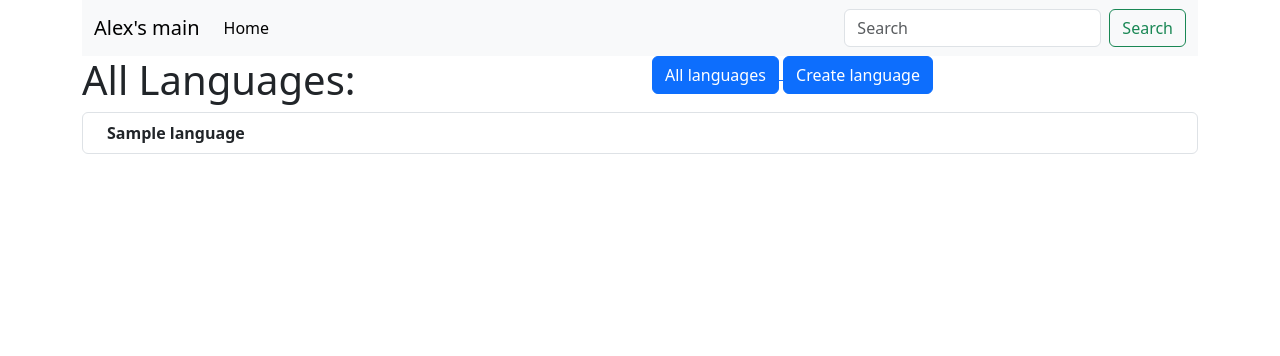
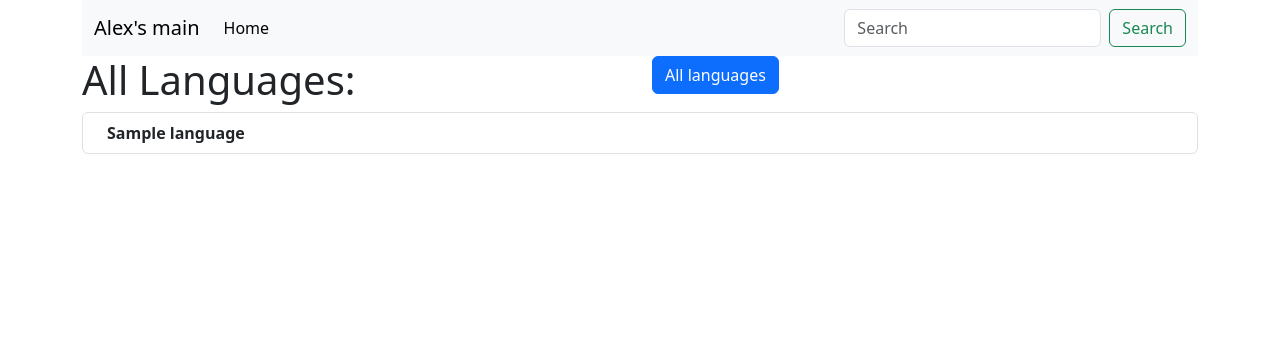
Before and after one commit to AlexanderSychev2005/dictionaryWeb, a Django app: template language/templates/language/view_languages.html in a window 1280 px wide. Shown: the top 356 px of the page. Run offline with Django 5.2, Linux system fonts and the light colour scheme; the template is opened without the code that fills it: most values are stand-ins (such as "Sample title", 1, 10 or a date in 2020).

Commit message:
Small fixes

```diff
--- a/language/templates/language/view_languages.html
+++ b/language/templates/language/view_languages.html
@@ -39,9 +39,11 @@
                 <a href="{% url 'language:view_languages' %}">
                     <button class="btn btn-primary">All languages</button>
                 </a>
-                <a href="{% url 'language:create_language' %}">
-                    <button class="btn btn-primary">Create language</button>
-                </a>
+                {% if request.user.is_admin %}
+                    <a href="{% url 'language:create_language' %}">
+                        <button class="btn btn-primary">Create language</button>
+                    </a>
+                {% endif %}
             </div>
 
         </div>
```
